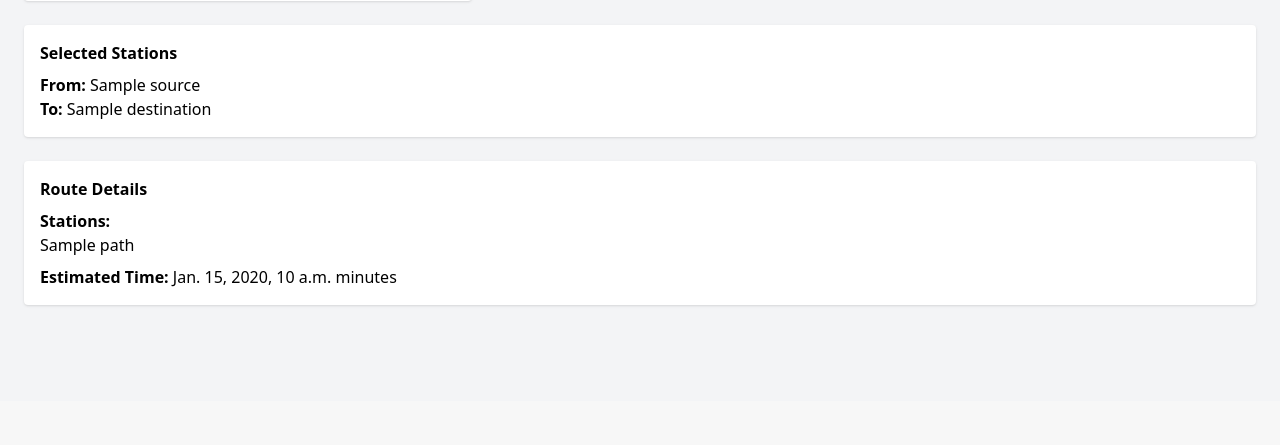
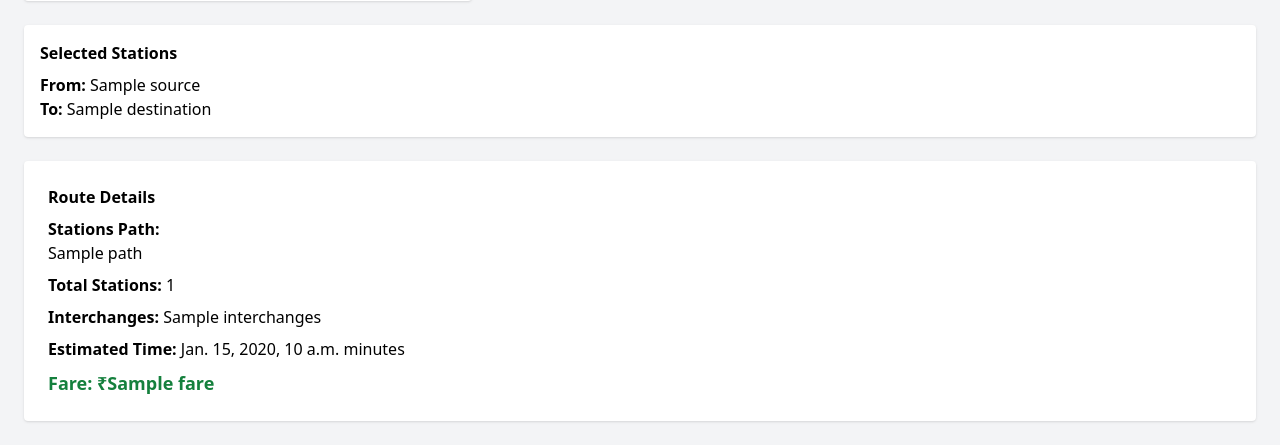
Before and after one commit to saibalaji28/NextStop, a Django app: template templates/metro/route.html in a window 1280 px wide. Shown: the part 399-844 px from the top of the page. Before the commit the page ends 706 px from the top, so only its background shows below. Run offline with Django 5.2, Linux system fonts and the light colour scheme; tables that the repository leaves empty hold one stand-in row (values such as "Sample post"); the template is opened without the code that fills it: values that come from a table or form of the project are taken from there, most other values are stand-ins (such as "Sample title", 1, 10 or a date in 2020); some libraries are stand-ins or nearby versions.

Commit message:
added fare,estimated price,station path

```diff
--- a/metro/models.py
+++ b/metro/models.py
@@ -24,7 +24,7 @@ class Connection(models.Model):
     line = models.ForeignKey(Line, on_delete=models.CASCADE)
 
     distance = models.IntegerField(default=1)  # for algorithm
-    time = models.IntegerField(default=2)      # minutes between stations
+    time = models.IntegerField(default=3)      # minutes between stations
 
     def __str__(self):
         return f"{self.from_station} → {self.to_station} ({self.line})"
--- a/metro/utils/dijkstra.py
+++ b/metro/utils/dijkstra.py
@@ -27,7 +27,7 @@ def dijkstra(graph, start, end):
 
                 # interchange penalty
                 if last_line and last_line != edge["line"]:
-                    extra_time += 5  # interchange penalty
+                    extra_time += 6  # interchange penalty
 
                 heapq.heappush(
                     pq,
--- a/templates/metro/route.html
+++ b/templates/metro/route.html
@@ -48,19 +48,33 @@
 </div>
 {% endif %}
 
-<!-- ROUTE RESULT -->
+<!-- ROUTE DETAILS -->
 {% if result.path %}
-<div class="mt-6 p-4 bg-white shadow rounded">
+<div class="mt-6 p-6 bg-white shadow rounded space-y-2">
     <h2 class="font-bold mb-2">Route Details</h2>
 
-    <p class="mb-2">
-        <strong>Stations:</strong><br>
+    <p>
+        <strong>Stations Path:</strong><br>
         {{ result.path|join:" → " }}
     </p>
 
-    <p class="mt-2">
+    <p>
+        <strong>Total Stations:</strong>
+        {{ result.stations_count }}
+    </p>
+
+    <p>
+        <strong>Interchanges:</strong>
+        {{ result.interchanges }}
+    </p>
+
+    <p>
         <strong>Estimated Time:</strong>
         {{ result.time }} minutes
+    </p>
+
+    <p class="text-lg font-semibold text-green-700">
+        Fare: ₹{{ result.fare }}
     </p>
 </div>
 {% endif %}
```
Also changed, not shown: metro/utils/fare.py (added, +9 -0 lines), metro/views.py (+30 -3 lines), metro/migrations/0004_alter_connection_time.py (added).
